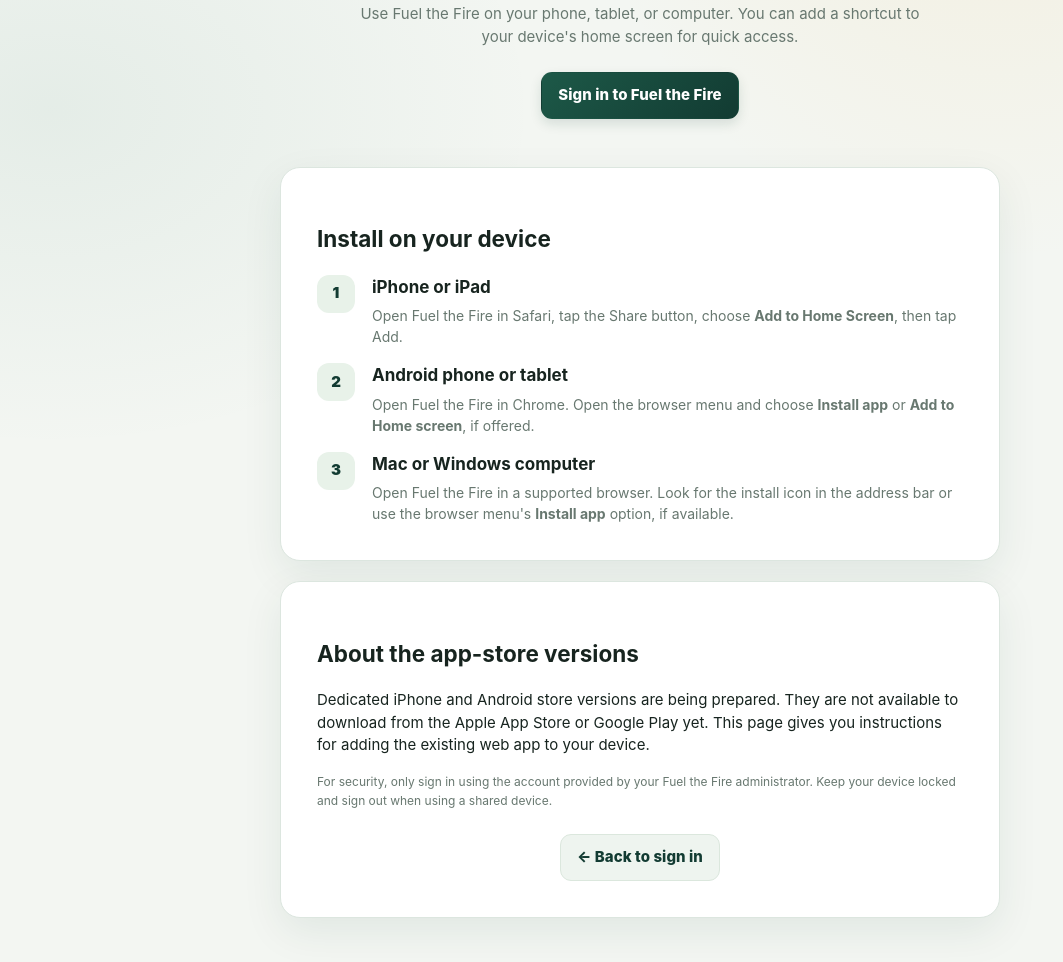
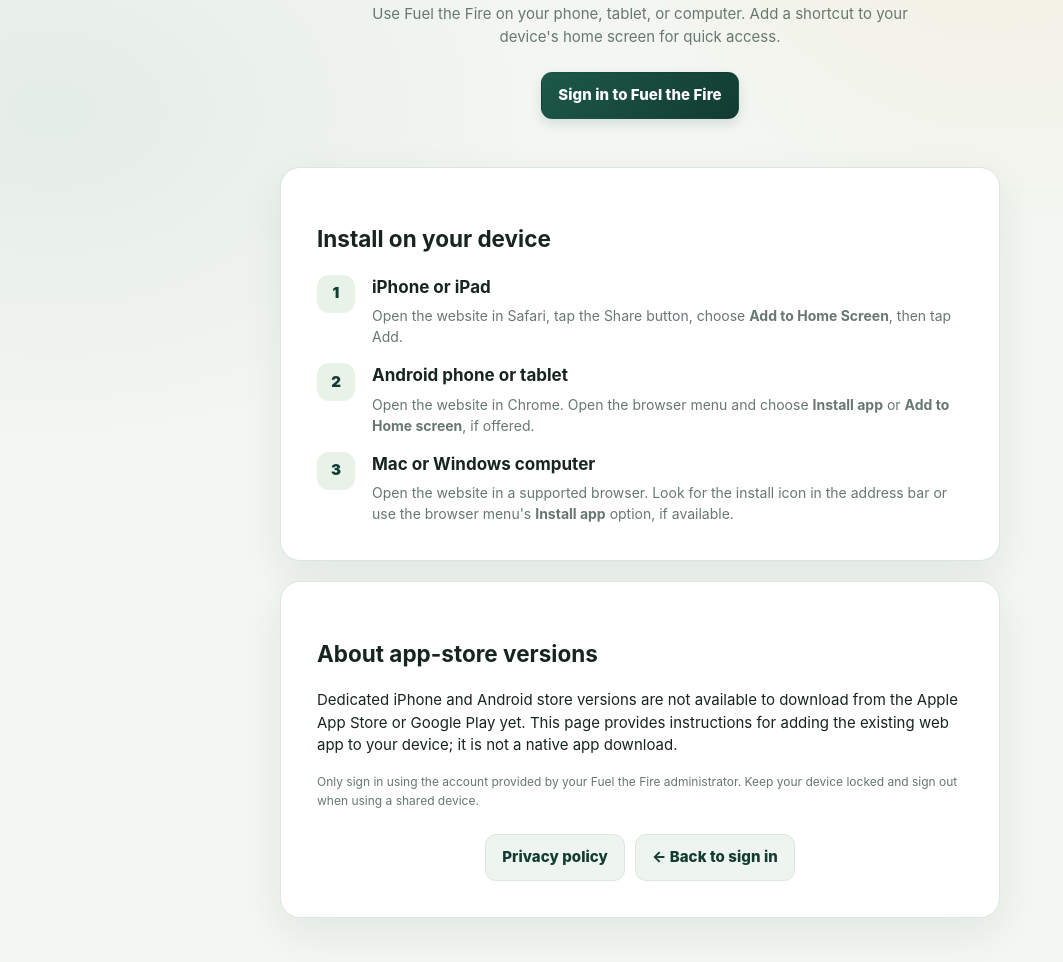
Before and after one commit to Clydejr1992/fuelthefire, a plain HTML site: page get-app.html in a window 1280 px wide. Shown: the part 224-1186 px from the top of the page, without its empty margins (0-1063 px from the left). Drawn offline with Linux system fonts and the light colour scheme.

Commit message:
Link privacy policy from app installation guide

```diff
--- a/get-app.html
+++ b/get-app.html
@@ -5,6 +5,7 @@
 <meta name="viewport" content="width=device-width,initial-scale=1">
 <meta name="theme-color" content="#123b32">
 <link rel="manifest" href="manifest.webmanifest">
+<link rel="icon" href="assets/fuel-the-fire-icon.svg" type="image/svg+xml">
 <meta name="apple-mobile-web-app-capable" content="yes">
 <meta name="apple-mobile-web-app-title" content="Fuel the Fire">
 <title>Get Fuel the Fire</title>
@@ -32,35 +33,22 @@
 <div class="brand-mark" aria-hidden="true">🔥</div>
 <p class="eyebrow">SCHOOL FOOD-SERVICE TOOLS</p>
 <h1>Fuel the Fire, wherever you work.</h1>
-<p>Use Fuel the Fire on your phone, tablet, or computer. You can add a shortcut to your device's home screen for quick access.</p>
-<div class="get-app-actions">
-<a class="primary" href="index.html" style="text-decoration:none;display:inline-block">Sign in to Fuel the Fire</a>
-</div>
+<p>Use Fuel the Fire on your phone, tablet, or computer. Add a shortcut to your device's home screen for quick access.</p>
+<div class="get-app-actions"><a class="primary" href="index.html" style="text-decoration:none;display:inline-block">Sign in to Fuel the Fire</a></div>
 </section>
 <section class="get-app-card">
 <h2>Install on your device</h2>
 <div class="install-steps">
-<div class="install-step">
-<div class="step-number">1</div>
-<div><h2>iPhone or iPad</h2><p>Open Fuel the Fire in Safari, tap the Share button, choose <strong>Add to Home Screen</strong>, then tap Add.</p></div>
-</div>
-<div class="install-step">
-<div class="step-number">2</div>
-<div><h2>Android phone or tablet</h2><p>Open Fuel the Fire in Chrome. Open the browser menu and choose <strong>Install app</strong> or <strong>Add to Home screen</strong>, if offered.</p></div>
-</div>
-<div class="install-step">
-<div class="step-number">3</div>
-<div><h2>Mac or Windows computer</h2><p>Open Fuel the Fire in a supported browser. Look for the install icon in the address bar or use the browser menu's <strong>Install app</strong> option, if available.</p></div>
-</div>
+<div class="install-step"><div class="step-number">1</div><div><h2>iPhone or iPad</h2><p>Open the website in Safari, tap the Share button, choose <strong>Add to Home Screen</strong>, then tap Add.</p></div></div>
+<div class="install-step"><div class="step-number">2</div><div><h2>Android phone or tablet</h2><p>Open the website in Chrome. Open the browser menu and choose <strong>Install app</strong> or <strong>Add to Home screen</strong>, if offered.</p></div></div>
+<div class="install-step"><div class="step-number">3</div><div><h2>Mac or Windows computer</h2><p>Open the website in a supported browser. Look for the install icon in the address bar or use the browser menu's <strong>Install app</strong> option, if available.</p></div></div>
 </div>
 </section>
 <section class="get-app-card">
-<h2>About the app-store versions</h2>
-<p>Dedicated iPhone and Android store versions are being prepared. They are not available to download from the Apple App Store or Google Play yet. This page gives you instructions for adding the existing web app to your device.</p>
-<p class="get-app-note">For security, only sign in using the account provided by your Fuel the Fire administrator. Keep your device locked and sign out when using a shared device.</p>
-<div class="get-app-actions">
-<a class="secondary" href="index.html" style="text-decoration:none;display:inline-block">← Back to sign in</a>
-</div>
+<h2>About app-store versions</h2>
+<p>Dedicated iPhone and Android store versions are not available to download from the Apple App Store or Google Play yet. This page provides instructions for adding the existing web app to your device; it is not a native app download.</p>
+<p class="get-app-note">Only sign in using the account provided by your Fuel the Fire administrator. Keep your device locked and sign out when using a shared device.</p>
+<div class="get-app-actions"><a class="secondary" href="privacy.html" style="text-decoration:none;display:inline-block">Privacy policy</a><a class="secondary" href="index.html" style="text-decoration:none;display:inline-block">← Back to sign in</a></div>
 </section>
 </main>
 </body>
```
